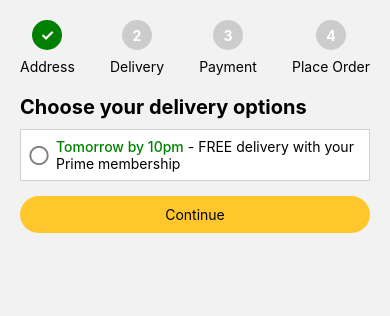
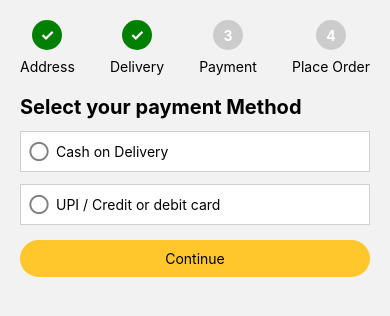
Before and after one commit to ohnadir/xaap, a React Native app: screen /Confirm in a window 390 px wide. Shown: the top 316 px of the page. Built offline with nearby package versions, Linux system fonts and the light colour scheme.

Commit message:
implement payment step into the confirmation screen

```diff
--- a/screens/ConfirmationScreen.tsx
+++ b/screens/ConfirmationScreen.tsx
@@ -2,14 +2,17 @@ import { ScrollView, Text, View } from 'react-native'
 import React, { useState } from 'react'
 import Step from '../src/components/Confirmation/Step';
 import DeliveryMethod from '../src/components/Confirmation/DeliveryMethod';
+import Payment from '../src/components/Confirmation/Payment';
 
 const ConfirmationScreen = () => {
-    const [currentStep, setCurrentStep] = useState(1);
+    const [currentStep, setCurrentStep] = useState(2);
     const [option, setOption] = useState(false);
+    const [selectedOption, setSelectedOption] = useState('');
     return (
         <ScrollView>
             <Step currentStep={currentStep}/>
             <DeliveryMethod currentStep={currentStep} option={option} />
+            <Payment currentStep={currentStep} setCurrentStep={setCurrentStep} selectedOption={selectedOption} setSelectedOption={setSelectedOption} />
         </ScrollView>
     )
 }
--- /dev/null
+++ b/src/components/Confirmation/Payment.tsx
@@ -0,0 +1,103 @@
+import { Pressable, StyleSheet, Text, View } from 'react-native'
+import React from 'react'
+import FontAwesome5 from 'react-native-vector-icons/FontAwesome5';
+import Entypo from 'react-native-vector-icons/Entypo';
+
+interface PaymentProps{
+    currentStep?: number;
+    selectedOption?: string;
+    setCurrentStep?: (step: number) => void;
+    option?: boolean;
+    setSelectedOption?: (value: string) => void;
+}
+
+
+const Payment: React.FC<PaymentProps> = ({
+    currentStep,
+    selectedOption,
+    setSelectedOption,
+    setCurrentStep
+}) => {
+    return (
+        <>
+        {currentStep == 2 && (
+            <View style={{ marginHorizontal: 20 }}>
+              <Text style={{ fontSize: 20, fontWeight: "bold" }}>
+                Select your payment Method
+              </Text>
+
+              <View
+                style={{
+                  backgroundColor: "white",
+                  padding: 8,
+                  borderColor: "#D0D0D0",
+                  borderWidth: 1,
+                  flexDirection: "row",
+                  alignItems: "center",
+                  gap: 7,
+                  marginTop: 12,
+                }}
+              >
+                {selectedOption === "cash" ? (
+                  <FontAwesome5 name="dot-circle" size={20} color="#008397" />
+                ) : (
+                  <Entypo
+                    onPress={() => setSelectedOption?.("cash")}
+                    name="circle"
+                    size={20}
+                    color="gray"
+                  />
+                )}
+
+                <Text>Cash on Delivery</Text>
+              </View>
+
+              <View
+                style={{
+                  backgroundColor: "white",
+                  padding: 8,
+                  borderColor: "#D0D0D0",
+                  borderWidth: 1,
+                  flexDirection: "row",
+                  alignItems: "center",
+                  gap: 7,
+                  marginTop: 12,
+                }}
+              >
+                {selectedOption === "card" ? (
+                  <FontAwesome5 name="dot-circle" size={20} color="#008397" />
+                ) : (
+                  <Entypo
+                    onPress={() => {
+                      setSelectedOption?.("card");
+                    }}
+                    name="circle"
+                    size={20}
+                    color="gray"
+                  />
+                )}
+
+                <Text>UPI / Credit or debit card</Text>
+              </View>
+              <Pressable
+                onPress={() => setCurrentStep?.(3)}
+                style={{
+                  backgroundColor: "#FFC72C",
+                  padding: 10,
+                  borderRadius: 20,
+                  justifyContent: "center",
+                  alignItems: "center",
+                  marginTop: 15,
+                }}
+              >
+                <Text>Continue</Text>
+              </Pressable>
+            </View>
+        )}
+        </>
+    )
+}
+
+export default Payment
+
+const styles = StyleSheet.create({})
```
